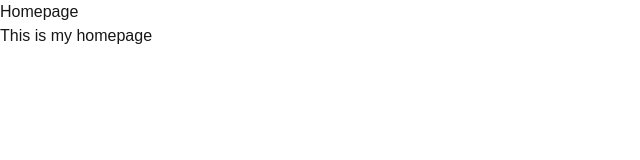
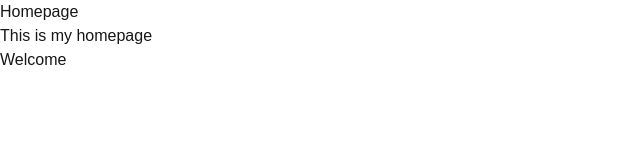
Before and after one commit to crazymeeks/next-js-codexa, a Next.js app: page / in a window 1280 px wide. Shown: the top 160 px of the page, without its empty margins (0-640 px from the left). Built offline with nearby package versions, Linux system fonts and the light colour scheme.

Commit message:
add welcome to page.js

```diff
--- a/src/app/page.js
+++ b/src/app/page.js
@@ -5,6 +5,7 @@ export default function Home() {
       <main>
           <h1>Homepage</h1>
           <p>This is my homepage</p>
+          <p>Welcome</p>
       </main>
     </>
   );
```
